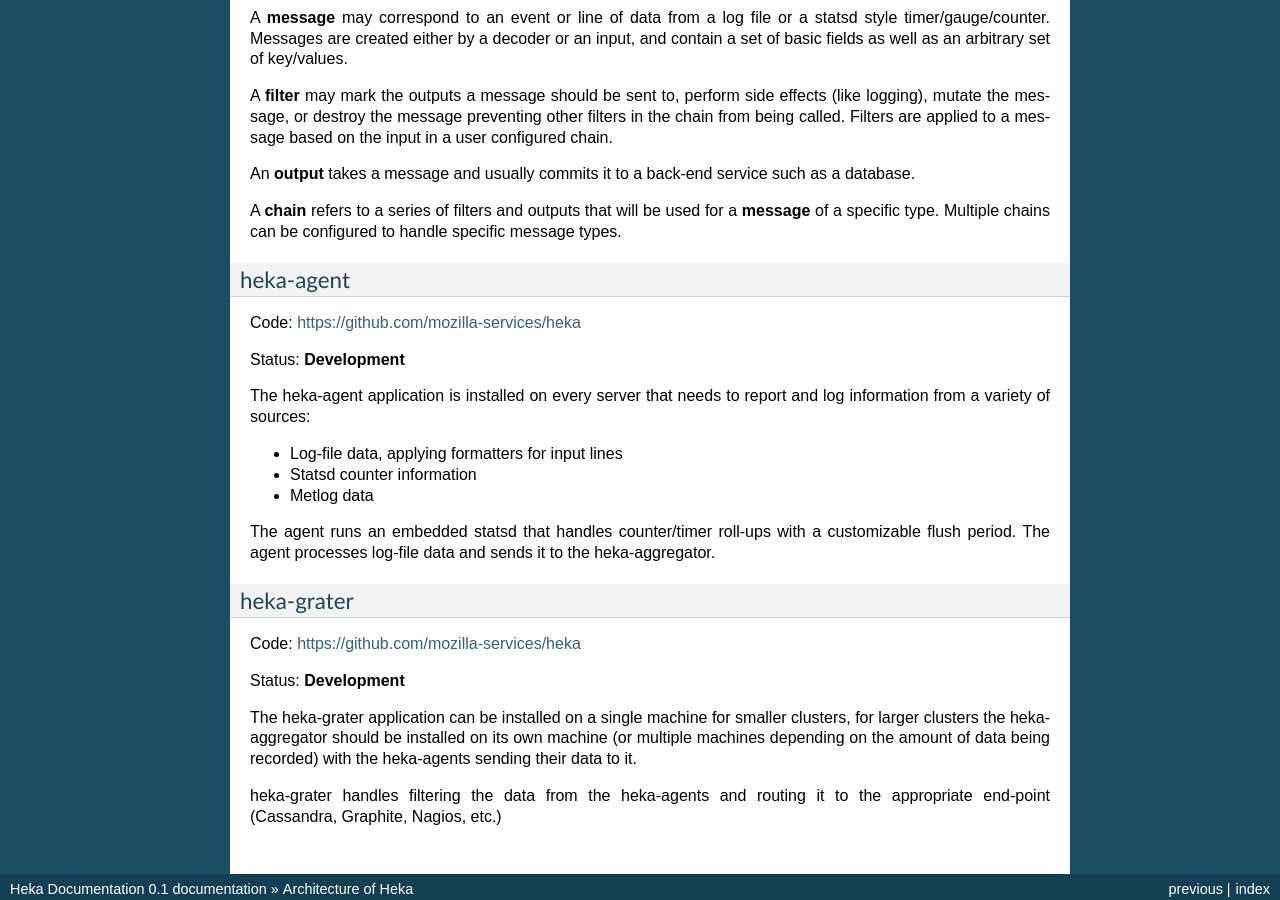
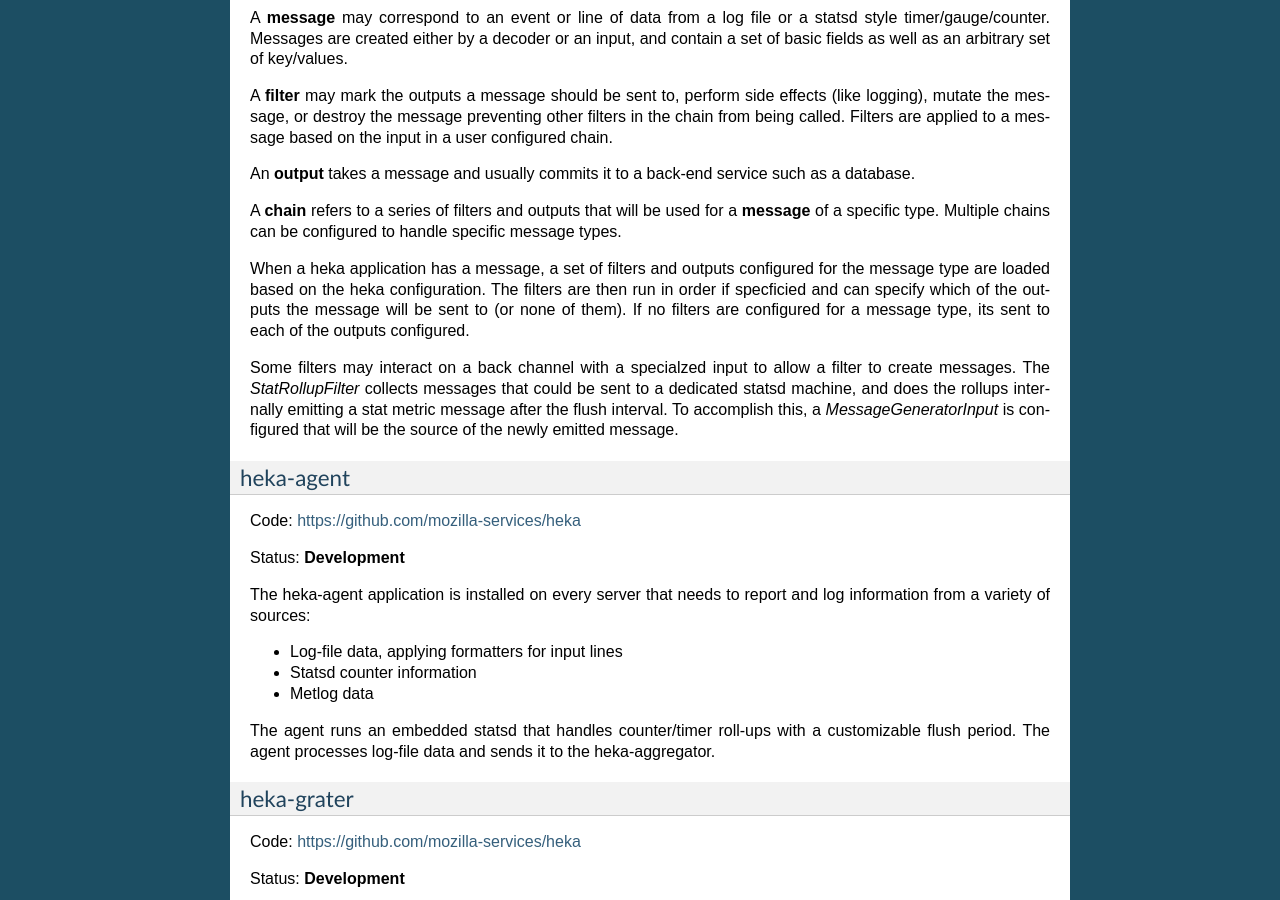
Before and after one commit to mozilla-services/heka-docs, a Sphinx documentation site: the page built from source/architecture/index.rst, in a window 1280 px wide and 900 px high, scrolled down 1439 px. Built offline with Sphinx 7.4.7, drawn with Linux system fonts in a browser that asks for light colours.

Commit message:
Some moar docs

```diff
--- a/source/architecture/index.rst
+++ b/source/architecture/index.rst
@@ -106,6 +106,20 @@
 for a **message** of a specific type. Multiple chains can be configured
 to handle specific message types.
 
+When a heka application has a message, a set of filters and outputs
+configured for the message type are loaded based on the heka
+configuration. The filters are then run in order if specficied and can
+specify which of the outputs the message will be sent to (or none of
+them). If no filters are configured for a message type, its sent to
+each of the outputs configured.
+
+Some filters may interact on a back channel with a specialzed input to
+allow a filter to create messages. The `StatRollupFilter` collects
+messages that could be sent to a dedicated statsd machine, and does the
+rollups internally emitting a stat metric message after the flush
+interval. To accomplish this, a `MessageGeneratorInput` is configured
+that will be the source of the newly emitted message.
+
 heka-agent
 ----------
 
```
Also changed, not shown: source/index.rst (+7 -0 lines).
